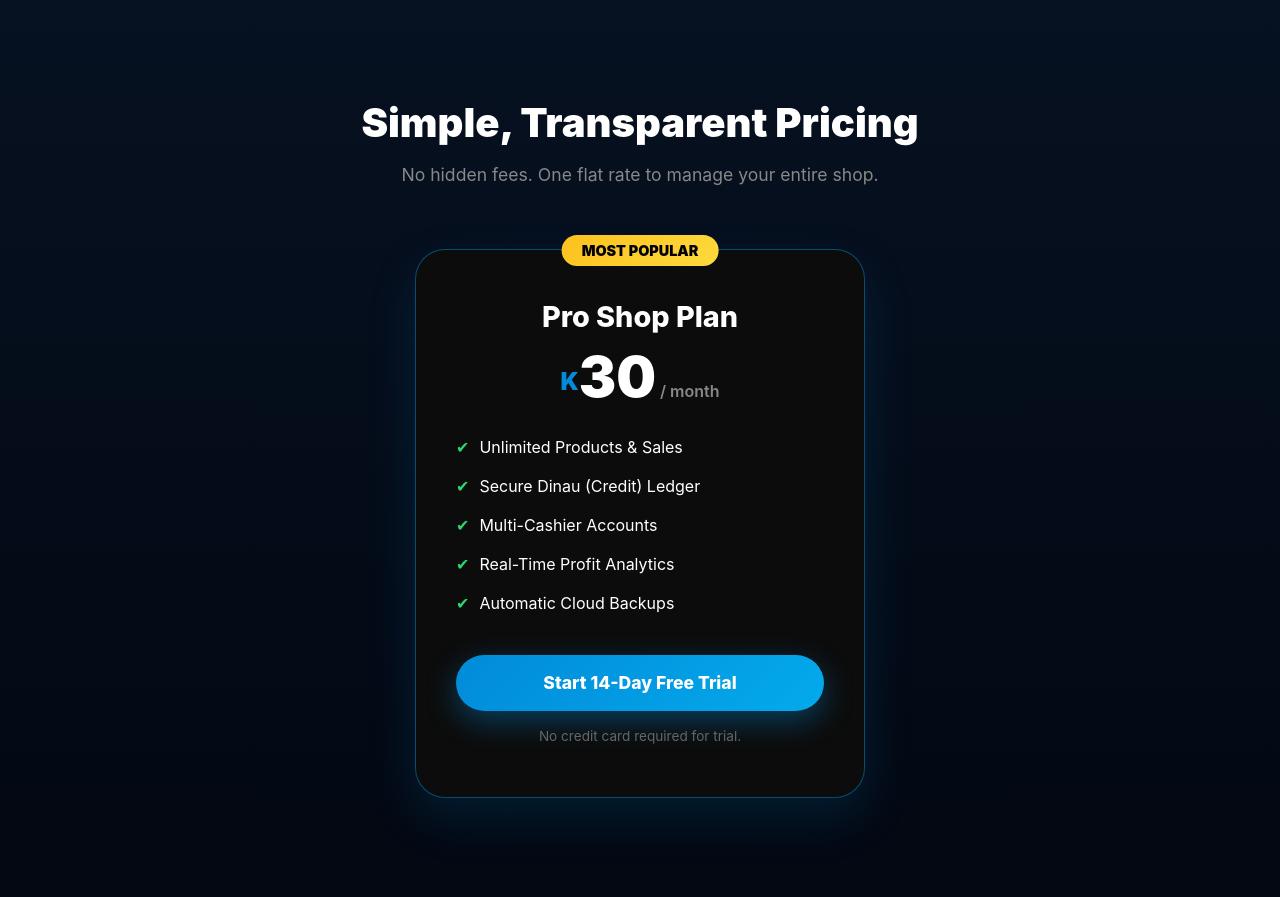
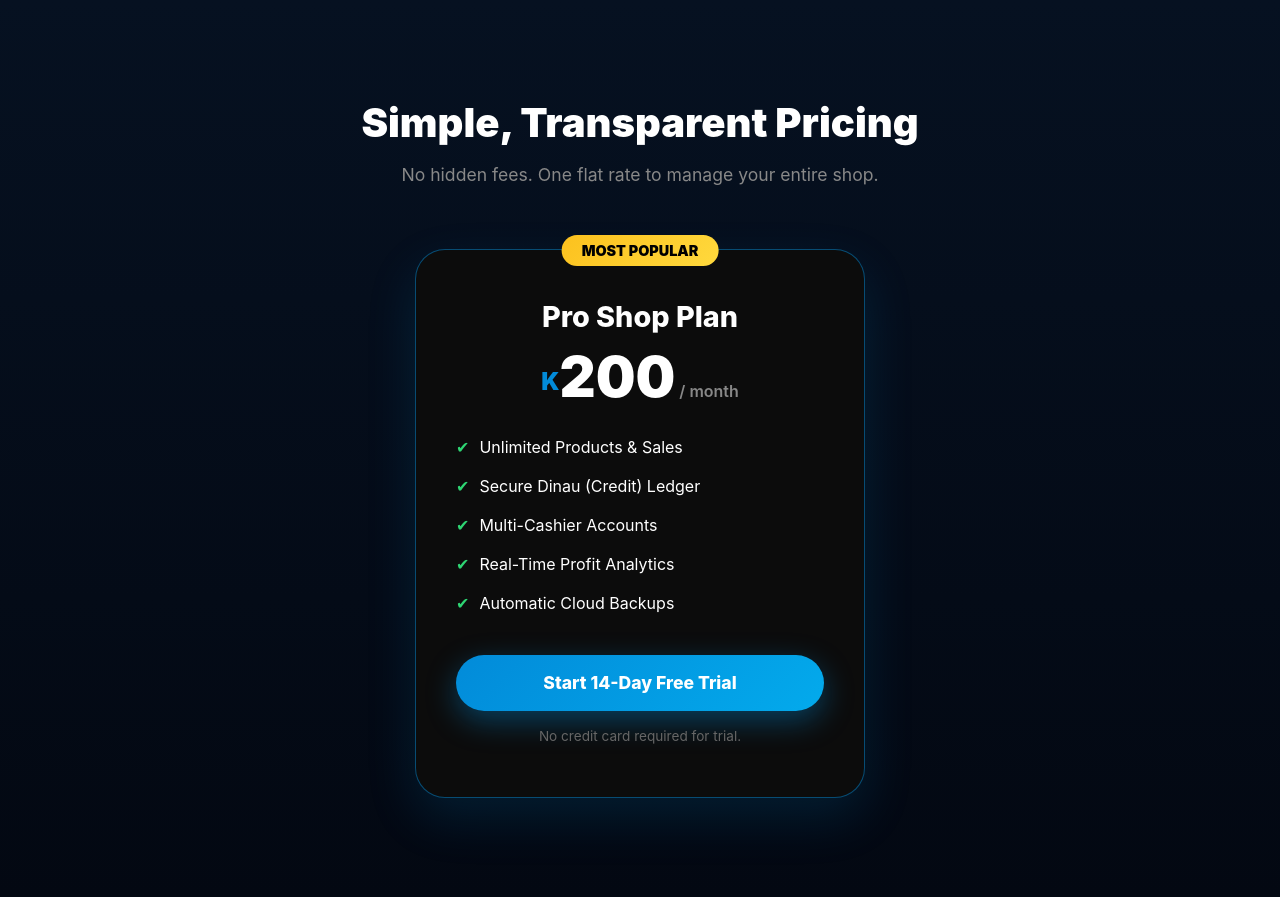
Before and after one commit to Wicked3000/braenova-stockmaster-pos, a Flask app: page / in a window 1280 px wide. Shown: the part 3552-4449 px from the top of the page. Run offline with Flask 3, Linux system fonts and the light colour scheme.

Commit message:
chore: Update pricing from K30 to K200 monthly

```diff
--- a/templates/landing.html
+++ b/templates/landing.html
@@ -331,7 +331,7 @@
             <div style="position: absolute; top: -15px; left: 50%; transform: translateX(-50%); background: linear-gradient(135deg, #fcc11e 0%, #ffd93d 100%); color: #000; font-weight: 900; padding: 5px 20px; border-radius: 20px; font-size: 0.9rem;">MOST POPULAR</div>
             <h3 style="font-weight: 800; margin-bottom: 15px; font-size: 1.8rem;">Pro Shop Plan</h3>
             <div style="font-size: 3.5rem; font-weight: 900; color: #fff; line-height: 1; margin-bottom: 30px;">
-                <span style="font-size: 1.5rem; vertical-align: middle; color: #028bd9;">K</span>30<span style="font-size: 1rem; color: #888; font-weight: 600;"> / month</span>
+                <span style="font-size: 1.5rem; vertical-align: middle; color: #028bd9;">K</span>200<span style="font-size: 1rem; color: #888; font-weight: 600;"> / month</span>
             </div>
 
             <div style="text-align: left; margin-bottom: 40px; display: flex; flex-direction: column; gap: 15px;">
@@ -391,7 +391,7 @@
                     </h2>
                     <div id="collapseThree" class="accordion-collapse collapse" data-bs-parent="#faqAccordion">
                         <div class="accordion-body" style="color: #bbb; padding: 0 0 25px 0;">
-                            After 14 days, you will be prompted to pay your monthly subscription of K30 to keep your account active. If you choose not to subscribe, your account will be paused, but your data will be safely stored until you are ready to return.
+                            After 14 days, you will be prompted to pay your monthly subscription of K200 to keep your account active. If you choose not to subscribe, your account will be paused, but your data will be safely stored until you are ready to return.
                         </div>
                     </div>
                 </div>
```
